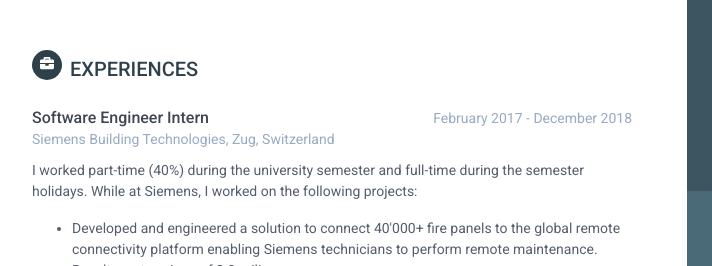
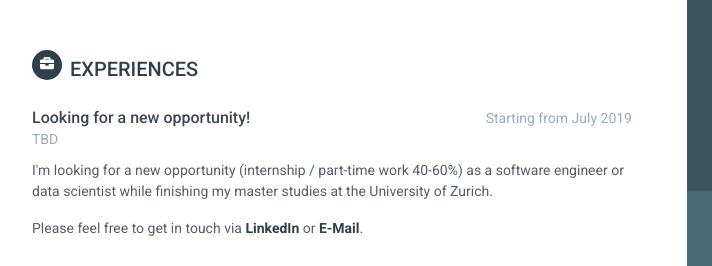
Before and after one commit to meck93/meck93.github.io, a plain HTML site: page index.html in a window 1280 px wide. Shown: the part 186-452 px from the top of the page, 188-900 px from the left. Drawn offline with nearby package versions, Linux system fonts and the light colour scheme.

Commit message:
dec18: update

```diff
--- a/index.html
+++ b/index.html
@@ -164,6 +164,34 @@
             <span class="icon-holder"><i class="fas fa-briefcase"></i></span
             >Experiences
           </h2>
+
+          <div class="item">
+            <div class="meta">
+              <div class="upper-row">
+                <h3 class="job-title">Looking for a new opportunity!</h3>
+                <div class="time">Starting from July 2019</div>
+              </div>
+              <!-- //upper-row -->
+              <div class="company">TBD</div>
+            </div>
+            <!-- //meta -->
+            <div class="details">
+              <p>
+                I'm looking for a new opportunity (internship / part-time work
+                40-60%) as a software engineer or data scientist while finishing
+                my master studies at the University of Zurich.
+              </p>
+              <p>
+                Please feel free to get in touch via
+                <b><a href="https://www.linkedin.com/in/moritzeck/" target="_blank"
+                  >LinkedIn</a
+                ></b>
+                or <b><a href="mailto: moritz.eck@gmail.com">E-Mail</a></b>.
+              </p>
+            </div>
+            <!-- //details -->
+          </div>
+          <!-- //item -->
 
           <div class="item">
             <div class="meta">
```
